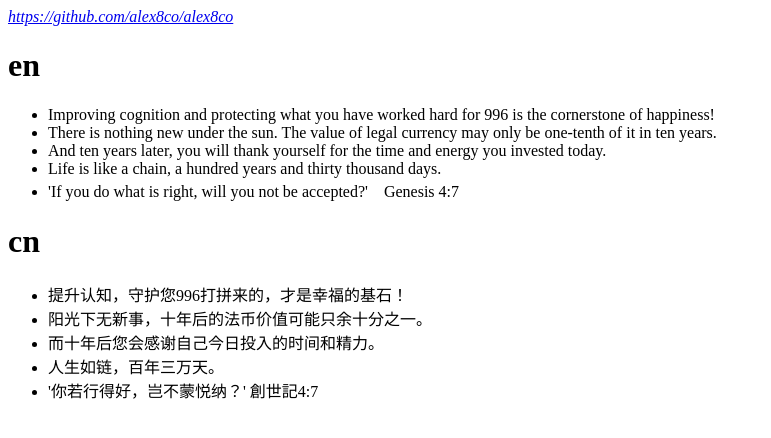
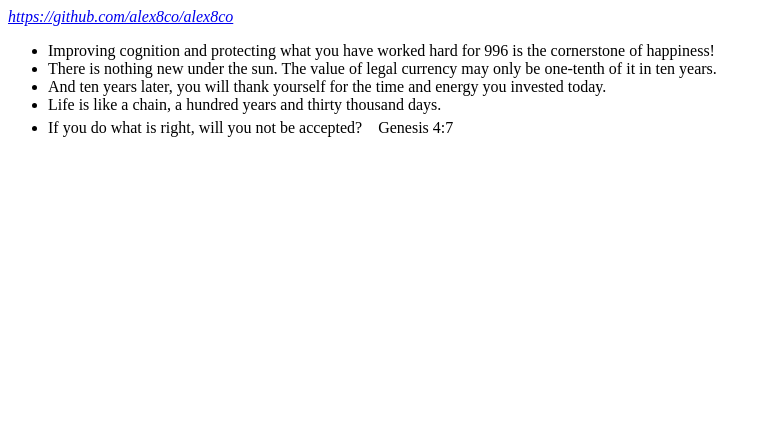
Before and after one commit to alex8co/alex8co, a plain HTML site: page index.html in a window 1280 px wide. Shown: the whole page, without its empty margins (0-771 px from the left). Drawn offline with Linux system fonts and the light colour scheme.

Commit message:
Update index.html

```diff
--- a/index.html
+++ b/index.html
@@ -1,17 +1,8 @@
 <p><em><a href="https://github.com/alex8co/alex8co">https://github.com/alex8co/alex8co</a></em></p>
-<h1 id="en">en</h1>
 <ul>
 <li>Improving cognition and protecting what you have worked hard for 996 is the cornerstone of happiness!</li>
 <li>There is nothing new under the sun. The value of legal currency may only be one-tenth of it in ten years.</li>
 <li>And ten years later, you will thank yourself for the time and energy you invested today. </li>
 <li>Life is like a chain, a hundred years and thirty thousand days. </li>
-<li>&#39;If you do what is right, will you not be accepted?&#39;　Genesis 4:7</li>
+<li>If you do what is right, will you not be accepted?　Genesis 4:7</li>
 </ul>
-<h1 id="cn">cn</h1>
-<ul>
-<li>提升认知，守护您996打拼来的，才是幸福的基石！</li>
-<li>阳光下无新事，十年后的法币价值可能只余十分之一。</li>
-<li>而十年后您会感谢自己今日投入的时间和精力。</li>
-<li>人生如链，百年三万天。</li>
-<li>&#39;你若行得好，岂不蒙悦纳？&#39; 創世記4:7</li>
-</ul>
```
